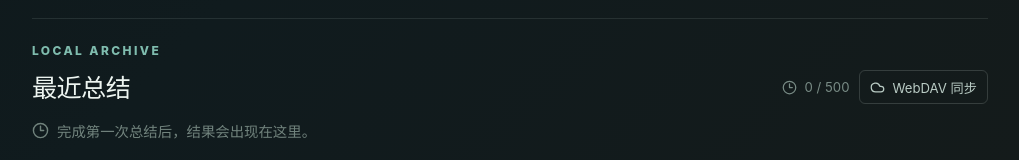
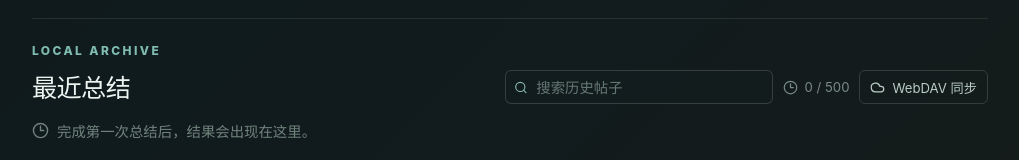
Before and after one commit to xxf1113/TG_SUM, a React (Vite) app: page / in a window 1280 px wide. Shown: the part 1076-1236 px from the top of the page, without its empty margins (130-1149 px from the left). Built offline with nearby package versions, Linux system fonts and the light colour scheme; what @capacitor/core would draw is missing.

Commit message:
Add history search to local archive

```diff
--- a/src/App.tsx
+++ b/src/App.tsx
@@ -16,6 +16,7 @@ import {
   MessageCircle,
   Quote,
   RefreshCw,
+  Search,
   Save,
   Settings,
   Sparkles,
@@ -25,7 +26,7 @@ import {
 } from 'lucide-react';
 import { DEFAULT_OPENAI_BASE_URL, DEFAULT_OPENAI_MODEL } from '../shared/summary';
 import { DEFAULT_WEBDAV_PATH, MAX_HISTORY_ENTRIES, WebDavError, buildWebDavFileUrl, mergeHistory, normalizeWebDavPath, normalizeWebDavServerUrl, parseHistoryArchive, serializeHistory, webDavStatusError, type WebDavSettings } from '../shared/webdav';
-import { deleteHistory, listHistory, replaceHistory, saveHistory } from './lib/history';
+import { deleteHistory, listHistory, replaceHistory, saveHistory, searchHistory } from './lib/history';
 import { isStandaloneAndroid, runtimeApi, type RuntimeSettings } from './lib/runtime';
 import type { HistoryEntry, SummaryItem, SummaryResult, SummarySectionItem, TelegramPreview } from './types';
 
@@ -80,6 +81,7 @@ function App() {
   const [webDavRemotePath, setWebDavRemotePath] = useState(DEFAULT_WEBDAV_PATH);
   const [webDavUsername, setWebDavUsername] = useState('');
   const [webDavPassword, setWebDavPassword] = useState('');
+  const [historyQuery, setHistoryQuery] = useState('');
   const [historyExpanded, setHistoryExpanded] = useState(false);
   const abortControllerRef = useRef<AbortController | null>(null);
 
@@ -97,7 +99,9 @@ function App() {
   }, []);
 
   const sourceLabel = useMemo(() => preview ? `${preview.post.channel} / 帖子 ${preview.post.messageId}` : '等待公开帖子', [preview]);
-  const visibleHistory = historyExpanded ? history : history.slice(0, HISTORY_PREVIEW_COUNT);
+  const historySearchActive = historyQuery.trim().length > 0;
+  const filteredHistory = useMemo(() => searchHistory(history, historyQuery), [history, historyQuery]);
+  const visibleHistory = historySearchActive ? filteredHistory : historyExpanded ? history : history.slice(0, HISTORY_PREVIEW_COUNT);
 
   async function summarizePreview(nextPreview: TelegramPreview, requestUrl: string, signal: AbortSignal) {
     const result = await runtimeApi.summary(nextPreview, signal);
@@ -348,6 +352,11 @@ function App() {
     }
   }
 
+  function clearHistorySearch() {
+    setHistoryQuery('');
+    setHistoryExpanded(false);
+  }
+
   return (
     <div className="app-shell">
       <header className="topbar">
@@ -429,10 +438,10 @@ function App() {
         </div>
 
         <section className="history-section">
-          <div className="history-heading"><div><p className="panel-kicker">LOCAL ARCHIVE</p><h2>最近总结</h2></div><div className="history-heading-actions"><span><Clock3 size={15} />{history.length} / {MAX_HISTORY_ENTRIES}</span><button className="secondary-button history-sync-button" onClick={() => void syncWebDav()} disabled={webDavBusy || Boolean(busy)} title="读取并合并 WebDAV 历史"><Cloud size={15} />{webDavBusy ? '同步中' : 'WebDAV 同步'}</button></div></div>
+          <div className="history-heading"><div><p className="panel-kicker">LOCAL ARCHIVE</p><h2>最近总结</h2></div><div className="history-heading-actions"><label className="history-search"><Search size={15} /><input value={historyQuery} onChange={(event) => { setHistoryQuery(event.target.value); if (!event.target.value.trim()) setHistoryExpanded(false); }} placeholder="搜索历史帖子" aria-label="搜索历史帖子" />{historySearchActive && <button type="button" className="history-search-clear" onClick={clearHistorySearch} title="清除搜索" aria-label="清除搜索"><X size={14} /></button>}</label><span><Clock3 size={15} />{historySearchActive ? `${filteredHistory.length} / ${history.length}` : `${history.length} / ${MAX_HISTORY_ENTRIES}`}</span><button className="secondary-button history-sync-button" onClick={() => void syncWebDav()} disabled={webDavBusy || Boolean(busy)} title="读取并合并 WebDAV 历史"><Cloud size={15} />{webDavBusy ? '同步中' : 'WebDAV 同步'}</button></div></div>
           {webDavStatus && <div className="webdav-status"><Cloud size={15} /><span>{webDavStatus}</span></div>}
           {webDavError && !webDavOpen && <div className="alert error-alert webdav-alert"><AlertTriangle size={16} /><span>{webDavError}</span><button className="icon-button" title="关闭提示" onClick={() => setWebDavError('')}>×</button></div>}
-          {history.length ? <><div className="history-list">{visibleHistory.map((entry) => <div className={`history-item ${activeHistoryId === entry.id ? 'active' : ''}`} key={entry.id} onClick={() => void openHistory(entry)}><div className="history-channel">@{entry.channel}</div><div className="history-question">{entry.summary.question}</div><time>{formatDate(entry.createdAt)}</time><button className="icon-button danger" title="删除历史记录" onClick={(event) => { event.stopPropagation(); void removeHistory(entry.id); }}><Trash2 size={16} /></button></div>)}</div>{history.length > HISTORY_PREVIEW_COUNT && <button className="history-expand-button" onClick={() => setHistoryExpanded((expanded) => !expanded)} aria-expanded={historyExpanded}>{historyExpanded ? <ChevronUp size={15} /> : <ChevronDown size={15} />}{historyExpanded ? '收起' : '展开'}<span>{historyExpanded ? '' : `（还有 ${history.length - HISTORY_PREVIEW_COUNT} 条）`}</span></button>}</> : <div className="history-empty"><Clock3 size={17} />完成第一次总结后，结果会出现在这里。</div>}
+          {visibleHistory.length ? <><div className="history-list">{visibleHistory.map((entry) => <div className={`history-item ${activeHistoryId === entry.id ? 'active' : ''}`} key={entry.id} onClick={() => void openHistory(entry)}><div className="history-channel">@{entry.channel}</div><div className="history-question">{entry.summary.question}</div><time>{formatDate(entry.createdAt)}</time><button className="icon-button danger" title="删除历史记录" onClick={(event) => { event.stopPropagation(); void removeHistory(entry.id); }}><Trash2 size={16} /></button></div>)}</div>{!historySearchActive && history.length > HISTORY_PREVIEW_COUNT && <button className="history-expand-button" onClick={() => setHistoryExpanded((expanded) => !expanded)} aria-expanded={historyExpanded}>{historyExpanded ? <ChevronUp size={15} /> : <ChevronDown size={15} />}{historyExpanded ? '收起' : '展开'}<span>{historyExpanded ? '' : `（还有 ${history.length - HISTORY_PREVIEW_COUNT} 条）`}</span></button>}</> : historySearchActive ? <div className="history-empty"><Search size={17} />没有找到匹配的历史帖子。</div> : <div className="history-empty"><Clock3 size={17} />完成第一次总结后，结果会出现在这里。</div>}
         </section>
       </main>
       <footer className="footer"><span>ThreadBrief</span><span>仅处理公开 Telegram 页面 · 由 OpenAI 生成总结</span><button className="refresh-button" title="重新读取本地历史" onClick={() => listHistory().then(setHistory)}><RefreshCw size={14} /></button></footer>
--- a/src/lib/history.ts
+++ b/src/lib/history.ts
@@ -3,6 +3,32 @@ import { MAX_HISTORY_ENTRIES } from '../../shared/webdav';
 
 const DB_NAME = 'threadbrief';
 const STORE_NAME = 'summaries';
+
+function historySearchText(entry: HistoryEntry): string {
+  const summaryItems = [
+    ...entry.summary.consensus,
+    ...entry.summary.disagreements,
+    ...entry.summary.recommendations,
+  ];
+
+  return [
+    entry.id,
+    entry.url,
+    entry.channel,
+    entry.post.author,
+    entry.post.text,
+    ...(entry.comments ?? []).flatMap((comment) => [comment.author, comment.text]),
+    entry.summary.question,
+    ...summaryItems.flatMap((item) => typeof item === 'string' ? [item] : [item.text, ...item.evidence.flatMap((evidence) => [evidence.author, evidence.quote])]),
+    ...entry.summary.limitations,
+  ].join('\n').toLocaleLowerCase();
+}
+
+export function searchHistory(entries: HistoryEntry[], query: string): HistoryEntry[] {
+  const normalizedQuery = query.trim().toLocaleLowerCase();
+  if (!normalizedQuery) return entries;
+  return entries.filter((entry) => historySearchText(entry).includes(normalizedQuery));
+}
 
 function openDatabase(): Promise<IDBDatabase> {
   return new Promise((resolve, reject) => {
--- a/src/styles.css
+++ b/src/styles.css
@@ -147,6 +147,12 @@ h1 span { color: #8dd6bd; }
 .history-heading-actions { display: flex; align-items: center; gap: 10px; }
 .history-heading > span { display: flex; align-items: center; gap: 7px; color: #788b85; font-size: calc(11px * var(--font-scale)); }
 .history-heading-actions > span { display: flex; align-items: center; gap: 7px; color: #788b85; font-size: calc(11px * var(--font-scale)); }
+.history-search { display: flex; align-items: center; gap: 7px; min-width: 190px; min-height: 34px; padding: 0 8px; color: #86b9a9; background: rgba(18, 30, 31, .72); border: 1px solid rgba(226, 239, 232, .16); border-radius: 6px; }
+.history-search:focus-within { border-color: #8dd6bd; box-shadow: 0 0 0 3px rgba(141, 214, 189, .1); }
+.history-search input { min-width: 0; width: 100%; color: #eaf1ef; background: transparent; border: 0; outline: 0; font-size: calc(12px * var(--font-scale)); }
+.history-search input::placeholder { color: #657873; }
+.history-search-clear { display: grid; place-items: center; flex: 0 0 auto; width: 22px; height: 22px; padding: 0; color: #9db2aa; background: transparent; border: 0; border-radius: 4px; }
+.history-search-clear:hover { color: #eff8f3; background: rgba(255, 255, 255, .08); }
 .history-sync-button { display: inline-flex; align-items: center; gap: 7px; min-height: 34px; padding: 0 10px; font-size: calc(11px * var(--font-scale)); }
 .webdav-status { display: flex; align-items: center; gap: 7px; margin-top: 14px; color: #8fc8b5; font-size: calc(11px * var(--font-scale)); }
 .webdav-alert { margin-top: 14px; margin-bottom: 0; }
@@ -178,6 +184,7 @@ h1 span { color: #8dd6bd; }
   .summary-panel { min-height: 420px; }
   .history-item { grid-template-columns: 120px minmax(0, 1fr) 30px; }
   .history-item time { display: none; }
+  .history-search { min-width: 160px; }
 }
 @media (max-width: 560px) {
   .topbar { height: 58px; }
@@ -199,6 +206,7 @@ h1 span { color: #8dd6bd; }
   .history-item { grid-template-columns: 1fr 30px; }
   .history-heading { align-items: start; flex-direction: column; }
   .history-heading-actions { width: 100%; justify-content: space-between; }
+  .history-search { flex: 1; min-width: 0; }
   .history-question { grid-row: 2; grid-column: 1 / -1; }
   .history-item .icon-button { grid-column: 2; grid-row: 1; }
   .footer { flex-wrap: wrap; gap: 8px; }
```
Also changed, not shown: 1 other file (tests, documents, lock files or other folders).
